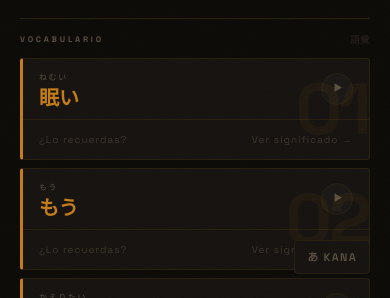
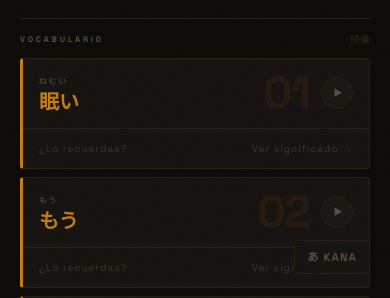
Before and after one commit to Ixo22/dynamic-language, a Next.js app: page /lesson in a window 390 px wide. Shown: the part 546-844 px from the top of the page. Built offline with nearby package versions, Linux system fonts and the light colour scheme.

Commit message:
fix: remove absolute-positioned number from vocab cards
Absolute + transform children escape overflow:hidden on some mobile
browsers. Number now lives inside the flex row of the card button as
a shrink-0 inline element — no positioning, no clipping needed.

```diff
--- a/src/components/lesson/DialogueReader.tsx
+++ b/src/components/lesson/DialogueReader.tsx
@@ -157,30 +157,28 @@ export function DialogueReader({ dialogue, showHints, showText, showAudio }: Pro
             const isShown  = revealedSet.has(v.forma)
 
             return (
-              <div key={i} className="vocab-card relative overflow-hidden mb-2" style={{
+              <div key={i} className="vocab-card mb-2" style={{
                 background: isActive ? 'rgba(196,125,23,0.04)' : 'var(--surface)',
                 border: '1px solid var(--border)',
                 borderLeft: `3px solid ${isActive ? 'var(--amber-l)' : 'var(--amber)'}`,
                 borderRadius: 3,
               }}>
-                <span aria-hidden className="absolute right-0 top-1/2 -translate-y-1/2 pointer-events-none select-none" style={{
-                  fontSize: '4.5rem', fontWeight: 900, fontFamily: 'var(--font-latin)',
-                  color: 'var(--amber)', opacity: 0.06, lineHeight: 1,
-                  letterSpacing: '-0.04em',
-                }}>
-                  {String(i + 1).padStart(2, '0')}
-                </span>
-
                 {/* Zona superior — enlaza con la frase */}
                 <button
                   onClick={(e) => { e.stopPropagation(); setActiveIdx(isActive ? null : idx) }}
-                  className="w-full flex items-center justify-between gap-3 px-4 pt-3 pb-3 text-left"
+                  className="w-full flex items-center gap-3 px-4 pt-3 pb-3 text-left"
                   style={{ borderBottom: '1px solid var(--border)' }}
                 >
-                  <div className="min-w-0">
+                  <div className="flex-1 min-w-0">
                     <p className="text-[8px] tracking-[0.2em] mb-1" style={{ color: 'var(--muted)' }}>{v.lectura}</p>
                     <p className="jp font-bold text-xl leading-none" style={{ color: isActive ? 'var(--amber-l)' : 'var(--amber)' }}>{v.forma}</p>
                   </div>
+                  <span aria-hidden className="shrink-0 select-none" style={{
+                    fontSize: '2.8rem', fontWeight: 900, lineHeight: 1,
+                    color: 'var(--amber)', opacity: 0.08, letterSpacing: '-0.04em',
+                  }}>
+                    {String(i + 1).padStart(2, '0')}
+                  </span>
                   <div onClick={(e) => e.stopPropagation()} className="shrink-0">
                     <VocabAudioBtn forma={v.forma} visible={showAudio} />
                   </div>
```
